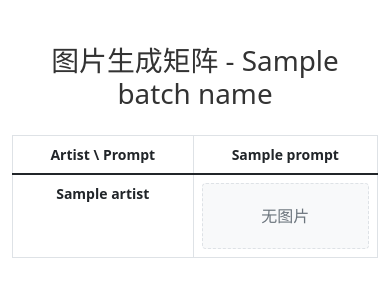
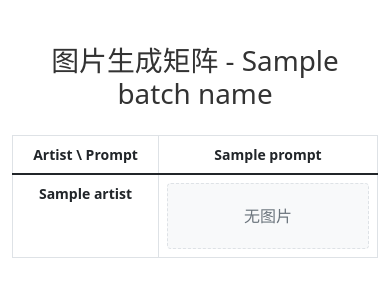
Before and after one commit to WallBreakerNO4/SD-prompts-test-website, a Flask app: template website/templates/index.html in a window 390 px wide. Shown: the top 300 px of the page. Run offline with Flask 3, Linux system fonts and the light colour scheme; the template is opened without the code that fills it: most values are stand-ins (such as "Sample title", 1, 10 or a date in 2020).

Commit message:
修改网页表格大小

```diff
--- a/website/static/css/style.css
+++ b/website/static/css/style.css
@@ -24,6 +24,7 @@ h1 {
 .matrix-table {
     width: 100%;
     border-collapse: collapse;
+    table-layout: fixed;
 }
 
 .prompt-header, .artist-header {
@@ -31,16 +32,30 @@ h1 {
     font-weight: bold;
     padding: 10px;
     text-align: center;
-    min-width: 150px;
     position: sticky;
     top: 0;
     z-index: 1;
+    overflow-wrap: break-word;
+    word-wrap: break-word;
+    white-space: normal;
+    word-break: break-word;
+    hyphens: auto;
+    min-height: 50px;
+}
+
+.artist-header {
+    width: 120px;
+}
+
+.prompt-header {
+    width: 200px;
 }
 
 .image-cell {
     padding: 10px;
     text-align: center;
     position: relative;
+    width: 200px;
 }
 
 .image-container {
@@ -90,14 +105,53 @@ h1 {
     padding: 20px;
 }
 
+/* 修改表格第一列（艺术家列）的宽度 */
+.matrix-table td:first-child,
+.matrix-table th:first-child {
+    width: 120px;  /* 与 artist-header 保持一致 */
+    max-width: 120px;
+    min-width: 120px;
+}
+
+/* 修改表格其他列的宽度 */
+.matrix-table td:not(:first-child),
+.matrix-table th:not(:first-child) {
+    width: 200px;  /* 与 prompt-header 保持一致 */
+    max-width: 200px;
+    min-width: 200px;
+}
+
 /* 适配移动端 */
 @media (max-width: 768px) {
     .matrix-image {
         max-width: 150px;
     }
 
-    .prompt-header, .artist-header {
-        min-width: 100px;
+    .prompt-header {
+        width: 150px;
         font-size: 14px;
     }
+
+    .artist-header {
+        width: 100px;
+        font-size: 14px;
+    }
+
+    .image-cell {
+        width: 150px;
+    }
+
+    .matrix-table td:first-child,
+    .matrix-table th:first-child {
+        width: 100px;
+        max-width: 100px;
+        min-width: 100px;
+    }
+
+    .matrix-table td:not(:first-child),
+    .matrix-table th:not(:first-child) {
+        width: 150px;
+        max-width: 150px;
+        min-width: 150px;
+    }
 }
```
